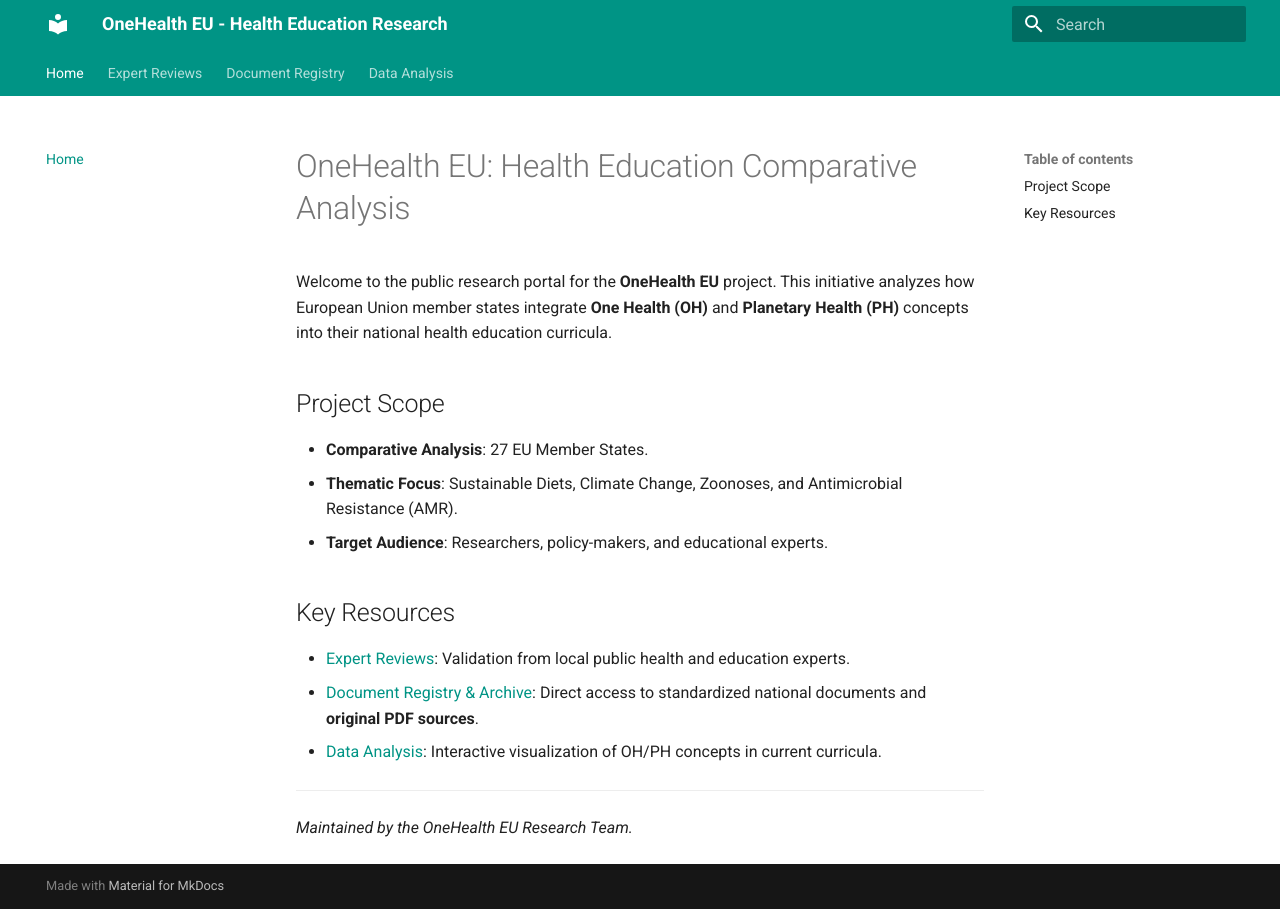
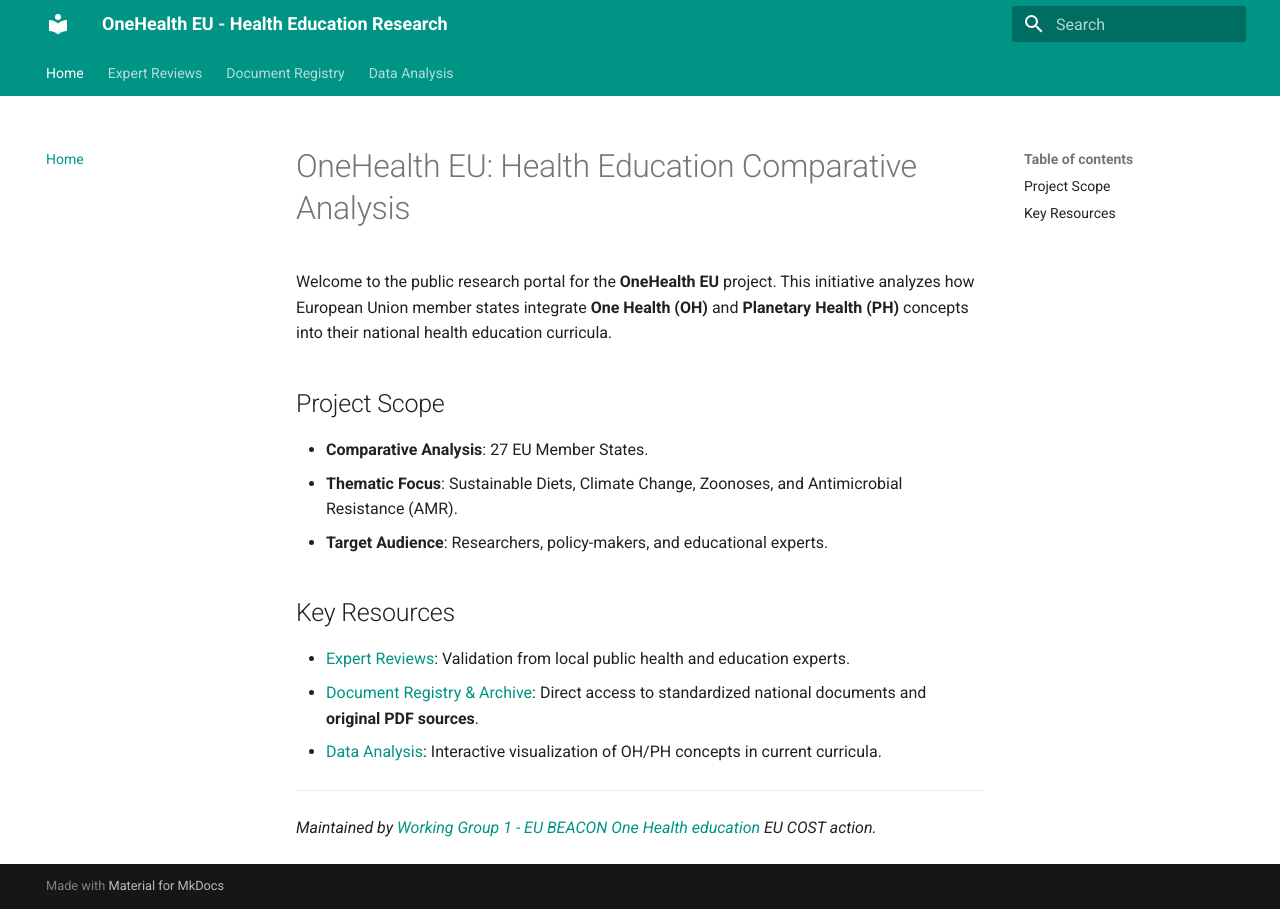
Before and after one commit to krzyworzeka-svg/EU-Health-Ed-Repository, an MkDocs documentation site: the page built from docs/index.md, in a window 1280 px wide. Built offline with MkDocs 1.6.1 and Material for MkDocs 9.7.7, drawn with Linux system fonts in a browser that asks for light colours.

Commit message:
Update project maintenance citation with COST Action EU BEACON reference

```diff
--- a/docs/index.md
+++ b/docs/index.md
@@ -13,4 +13,4 @@ Welcome to the public research portal for the **OneHealth EU** project. This ini
 - [Data Analysis](dashboard.md): Interactive visualization of OH/PH concepts in current curricula.
 
 ---
-*Maintained by the OneHealth EU Research Team.*
+*Maintained by [Working Group 1 - EU BEACON One Health education](https://www.cost.eu/actions/CA24106/) EU COST action.*
```
